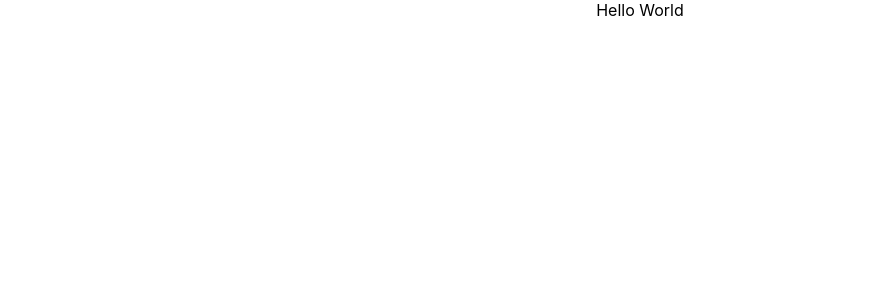
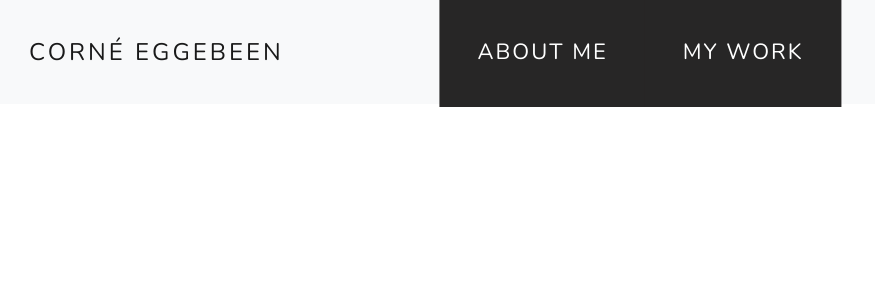
Before and after one commit to Cornayy/react-portfolio, a React (Create React App) app: page / in a window 1280 px wide. Shown: the top 300 px of the page, without its empty margins (0-875 px from the left). Built offline with nearby package versions, Linux system fonts and the light colour scheme.

Commit message:
wip portfolio clone

```diff
--- a/package.json
+++ b/package.json
@@ -10,7 +10,10 @@
     "@types/node": "^12.12.27",
     "@types/react": "^16.9.19",
     "@types/react-dom": "^16.9.5",
+    "bootstrap": "^4.4.1",
+    "node-sass": "^4.13.1",
     "react": "^16.12.0",
+    "react-bootstrap": "^1.0.0-beta.16",
     "react-dom": "^16.12.0",
     "react-scripts": "3.4.0",
     "typescript": "^3.7.5"
--- a/src/App.tsx
+++ b/src/App.tsx
@@ -1,11 +1,14 @@
 import React from 'react';
-import './App.css';
-import { Hello } from '../src/components/Hello';
+import './styles/App.css';
+import './styles/General.scss';
+import { FrontSection } from '../src/components/FrontSection';
+import { NavigationBar } from './components/NavigationBar';
 
 export const App: React.FC = () => {
     return (
         <div className="App">
-            <Hello text="Hello World" />
+            <NavigationBar />
+            <FrontSection />
         </div>
     );
 };
--- /dev/null
+++ b/src/components/FrontSection.tsx
@@ -0,0 +1,5 @@
+import React from 'react';
+
+export const FrontSection: React.FC = () => {
+    return <div></div>;
+};
--- a/src/components/Hello.tsx
+++ /dev/null
@@ -1,9 +0,0 @@
-import React from 'react';
-
-interface Props {
-    text: string;
-}
-
-export const Hello: React.FC<Props> = ({ text }) => {
-    return <div>{text}</div>;
-};
--- /dev/null
+++ b/src/components/NavigationBar.tsx
@@ -0,0 +1,23 @@
+import '../styles/NavigationBar.scss';
+import React from 'react';
+import Navbar from 'react-bootstrap/Navbar';
+import Nav from 'react-bootstrap/Nav';
+
+export const NavigationBar: React.FC = () => {
+    return (
+        <Navbar variant="light" expand="lg">
+            <Navbar.Brand href="#home">Corné Eggebeen</Navbar.Brand>
+            <Navbar.Toggle aria-controls="basic-navbar-nav" />
+            <Navbar.Collapse id="basic-navbar-nav">
+                <Nav className="mr-auto">
+                    <li className="nav-item">
+                        <Nav.Link href="#home">About Me</Nav.Link>
+                    </li>
+                    <li className="nav-item">
+                        <Nav.Link href="#link">My Work</Nav.Link>
+                    </li>
+                </Nav>
+            </Navbar.Collapse>
+        </Navbar>
+    );
+};
--- a/src/index.tsx
+++ b/src/index.tsx
@@ -1,8 +1,9 @@
+import * as serviceWorker from './serviceWorker';
+import 'bootstrap/dist/css/bootstrap.min.css';
+import './index.css';
 import React from 'react';
 import ReactDOM from 'react-dom';
-import './index.css';
 import { App } from './App';
-import * as serviceWorker from './serviceWorker';
 
 ReactDOM.render(<App />, document.getElementById('root'));
 
--- /dev/null
+++ b/src/styles/General.scss
@@ -0,0 +1,16 @@
+@import url('https://fonts.googleapis.com/css?family=Nunito&display=swap');
+
+$app-font: 'Nunito', sans-serif;
+$font-size: 22px;
+
+* {
+    font-family: $app-font;
+}
+
+p {
+    font-size: $font-size;
+}
+
+a {
+    font-size: $font-size;
+}
--- /dev/null
+++ b/src/styles/NavigationBar.scss
@@ -0,0 +1,42 @@
+.navbar {
+    padding: 29px;
+    font-size: 20px;
+    background-color: #f8f9fa !important;
+}
+
+.navbar-brand {
+    font-family: 'Nunito', sans-serif;
+    font-size: 24px;
+    letter-spacing: 3px;
+    text-transform: uppercase;
+}
+
+@media (min-width: 992px) {
+    .nav-link {
+        padding-right: 0.5rem;
+        padding-left: 0.5rem;
+    }
+}
+
+@media (min-width: 1025px) {
+    .navbar-collapse {
+        position: absolute;
+        left: 50%;
+        transform: translate(-50%);
+        letter-spacing: 2px;
+    }
+
+    .nav-item {
+        background-color: #272626;
+        padding: 30px;
+        margin-right: -1px;
+    }
+
+    .nav-link {
+        color: white !important;
+        font-weight: 300 !important;
+        display: block;
+        padding: 0.5rem 1rem;
+        text-transform: uppercase;
+    }
+}
```
Also changed, not shown: src/styles/App.css (renamed from src/App.css), 1 other file (tests, documents, lock files or other folders).
